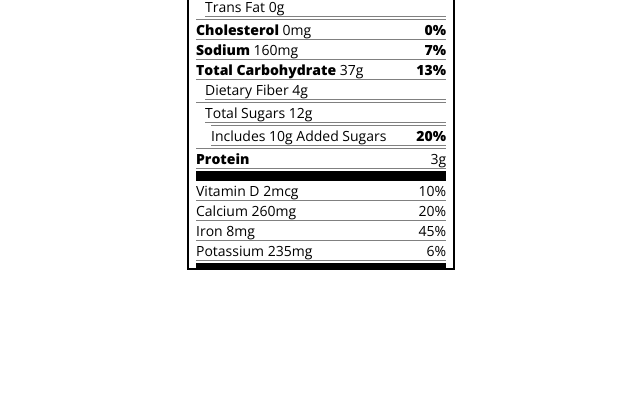
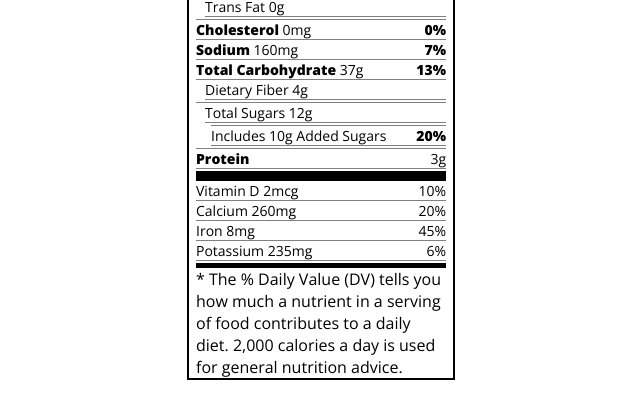
Before and after one commit to SubairMohamed/My-Portofolio, a plain HTML site: page projects freecodecamp/Typography Label/pratical/index.html in a window 1280 px wide. Shown: the part 262-680 px from the top of the page, without its empty margins (319-959 px from the left). Drawn offline with nearby package versions, Linux system fonts and the light colour scheme.

Commit message:
cont'd-note

```diff
--- a/projects freecodecamp/Typography Label/pratical/index.html
+++ b/projects freecodecamp/Typography Label/pratical/index.html
@@ -59,6 +59,9 @@
             <p class="potassium">Potassium 235mg <span>6%</span></p>
             <div class="divider-small"></div>
             <div class="divider-medium"></div>
+            <p class="note">
+                * The % Daily Value (DV) tells you how much a nutrient in a serving of food contributes to a daily diet. 2,000 calories a day is used for general nutrition advice.
+            </p>
         </div>
     </div>
 </body>
```
